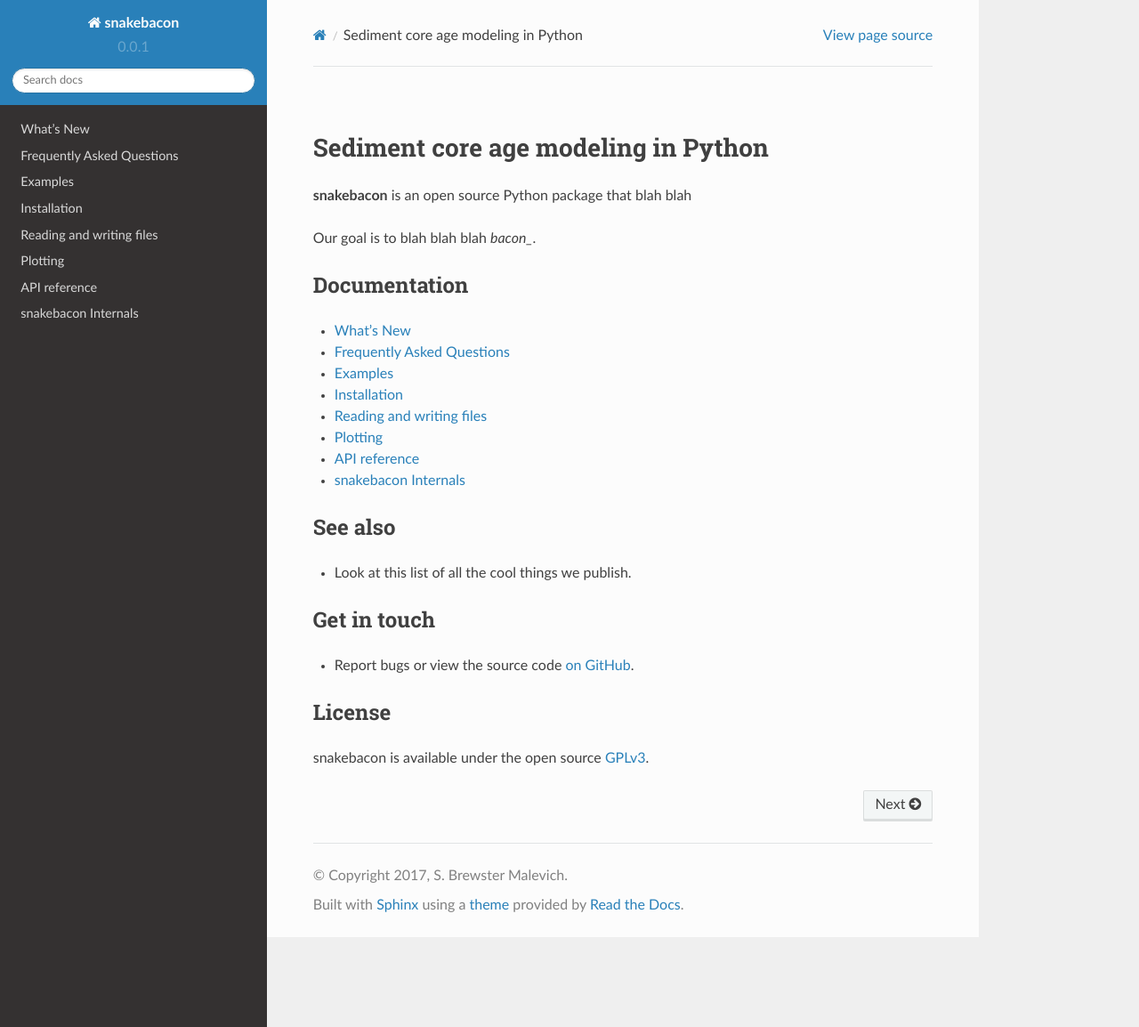
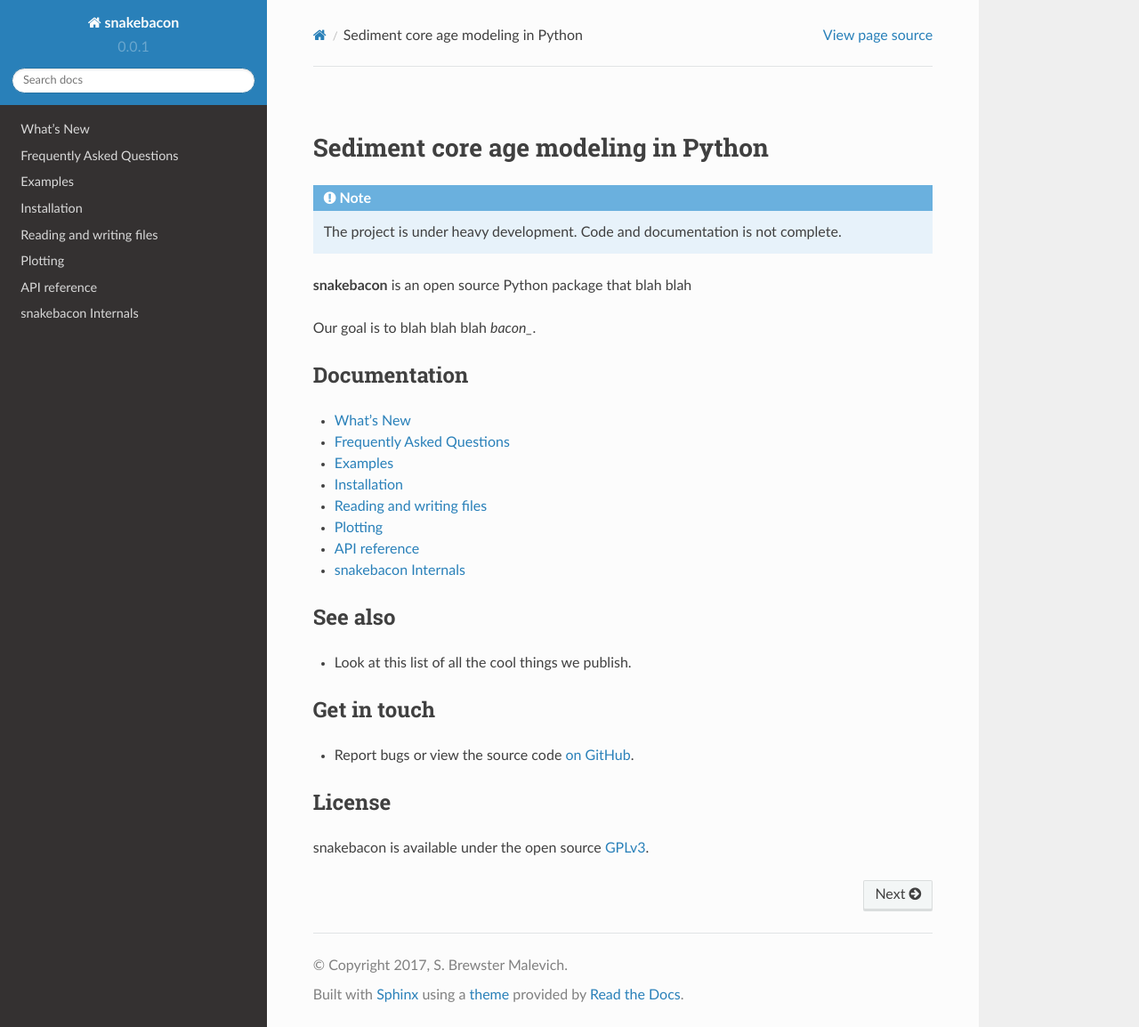
Before and after one commit to brews/snakebacon, a Sphinx documentation site: the page built from docs/index.rst, in a window 1280 px wide and 1154 px high. Shown: the whole window at 89% size. Built offline with Sphinx 7.4.7 and the Read the Docs theme 2.0.0, drawn with Linux system fonts in a browser that asks for light colours.

Commit message:
Add development warning to documentation index.

```diff
--- a/docs/index.rst
+++ b/docs/index.rst
@@ -4,6 +4,12 @@
 
 Sediment core age modeling in Python
 ====================================
+
+.. note::
+
+   The project is under heavy development. Code and documentation is not complete.
+
+
 
 **snakebacon** is an open source Python package that blah blah
 
```
